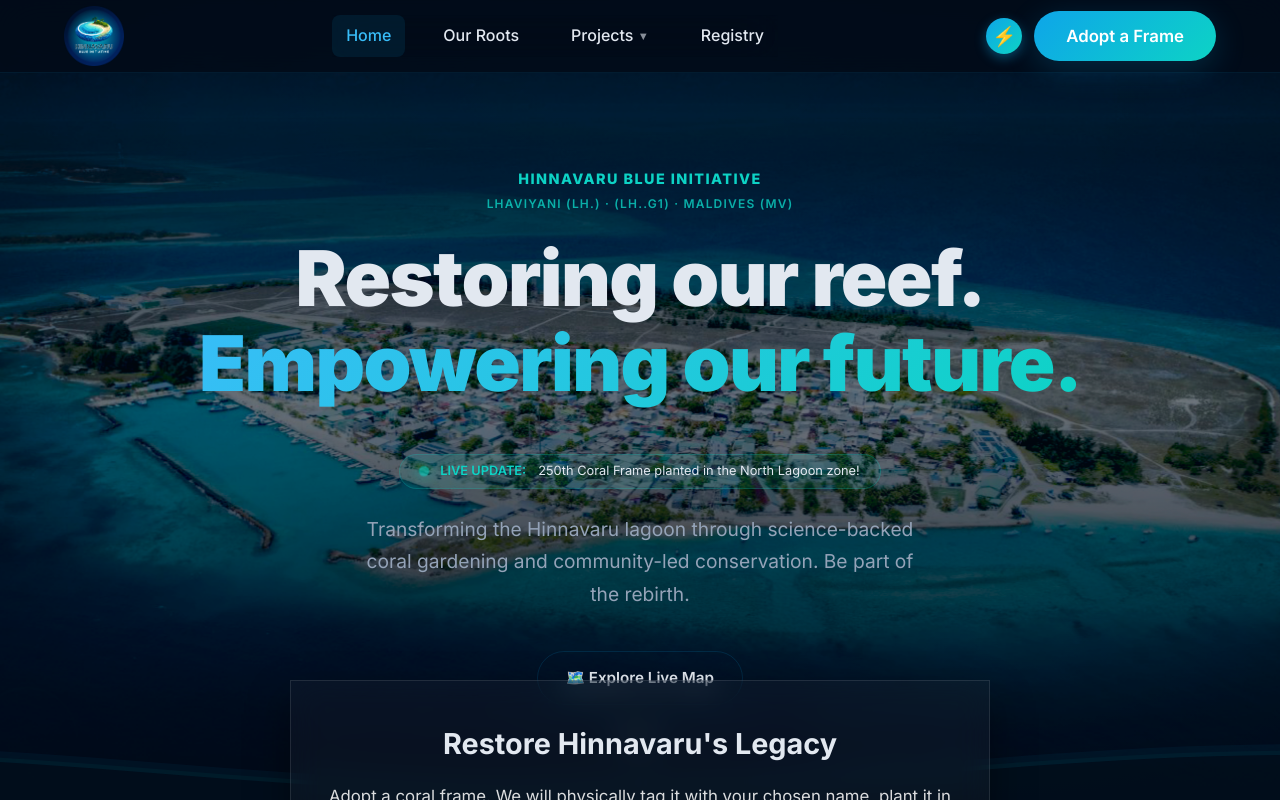
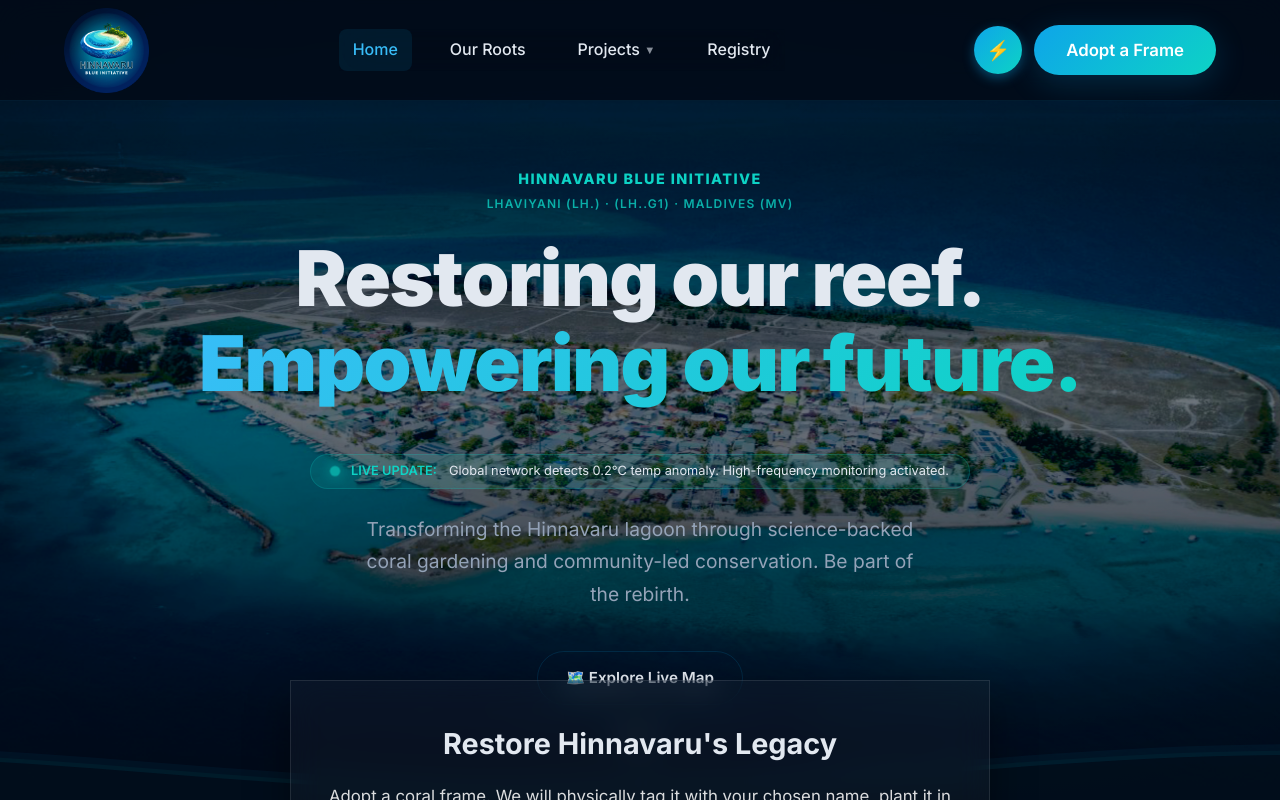
Before and after one commit to mirerz/hinnavaru-blue, a React (Vite) app: page / in a window 1280 px wide. Shown: the top 800 px of the page. Built offline with nearby package versions, Linux system fonts and the light colour scheme.

Commit message:
feat: increase header UI element scales and map global mission feeds to live ticker

```diff
--- a/src/data/cms.js
+++ b/src/data/cms.js
@@ -236,9 +236,11 @@ export const DOCUMENT_VAULTS = [
 
 // 4. THE NOTICE BOARD (Live Feed Updates)
 export const NOTICE_BOARD = [
-  { icon: '🪸', type: 'Notice', text: 'Next Community Diving Session: April 12th. Registration required via Hotline.' },
-  { icon: '📢', type: 'Milestone', text: '250th Coral Frame planted in the North Lagoon zone!' },
-  { icon: '🌊', type: 'Data', text: 'March survival rates show 82% healthy coverage in tracked frames.' }
+  { icon: '🌍', type: 'Global', text: 'UN Ocean Decade target aligned: Hinnavaru blueprint scaling to 14 atolls.' },
+  { icon: '📡', type: 'Live Feed', text: 'Global network detects 0.2°C temp anomaly. High-frequency monitoring activated.' },
+  { icon: '🌊', type: 'Mission', text: 'Vision 2030: Restoring critical nursery corridors for 5,000+ localized reef species.' },
+  { icon: '📢', type: 'Milestone', text: 'MVR 3.2M milestone passed! 100% of global funding allocated directly to field operations.' },
+  { icon: '🪸', type: 'Data', text: 'March survival rates show 82% healthy coverage across 180 tracked frames.' }
 ]
 
 // 5. FINANCIAL ALLOCATION (Transparency Hub)
--- a/src/index.css
+++ b/src/index.css
@@ -253,7 +253,7 @@ body {
   display: flex;
   align-items: center;
   justify-content: space-between;
-  height: 72px;
+  min-height: 100px;
 }
 
 .nav-brand {
@@ -1654,7 +1654,7 @@ option {
 }
 
 .nav-logo-img {
-  height: 60px;
+  height: 85px;
   margin: 0;
   width: auto;
   max-width: 250px;
@@ -1869,8 +1869,9 @@ option {
   align-items: center;
 }
 .nav-fab-main {
-  width: 36px;
-  height: 36px;
+  width: 48px;
+  height: 48px;
+  font-size: 1.4rem;
   border-radius: 50%;
   background: linear-gradient(135deg, var(--blue-primary), var(--teal));
   color: white;
```
